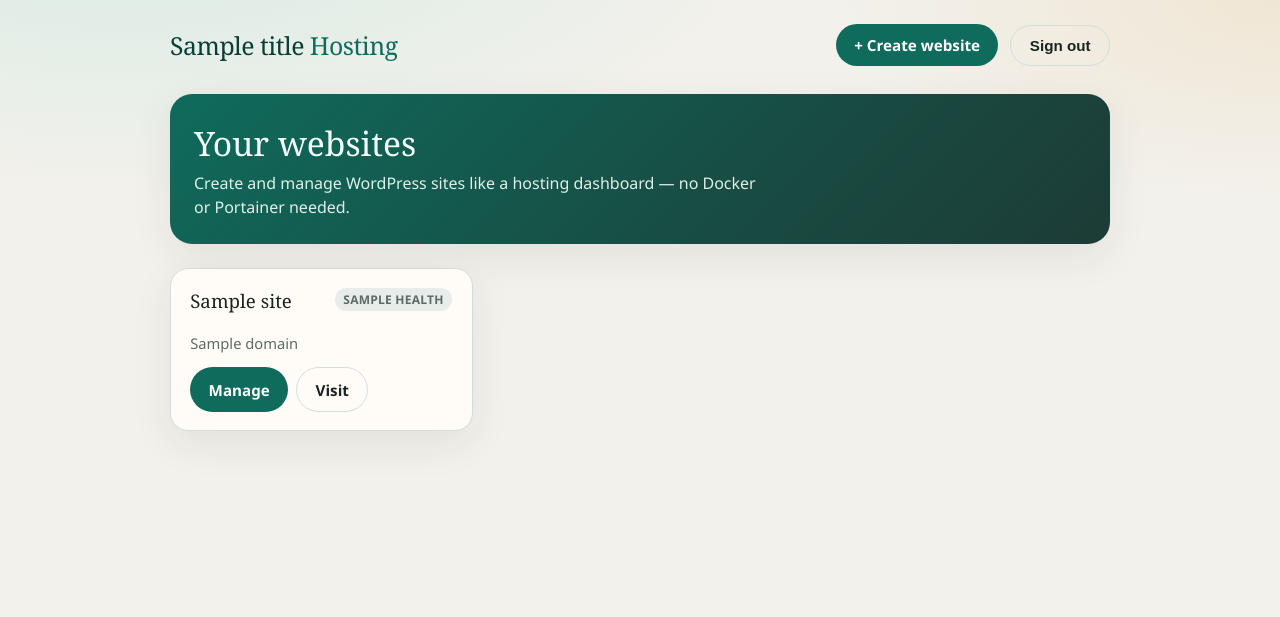
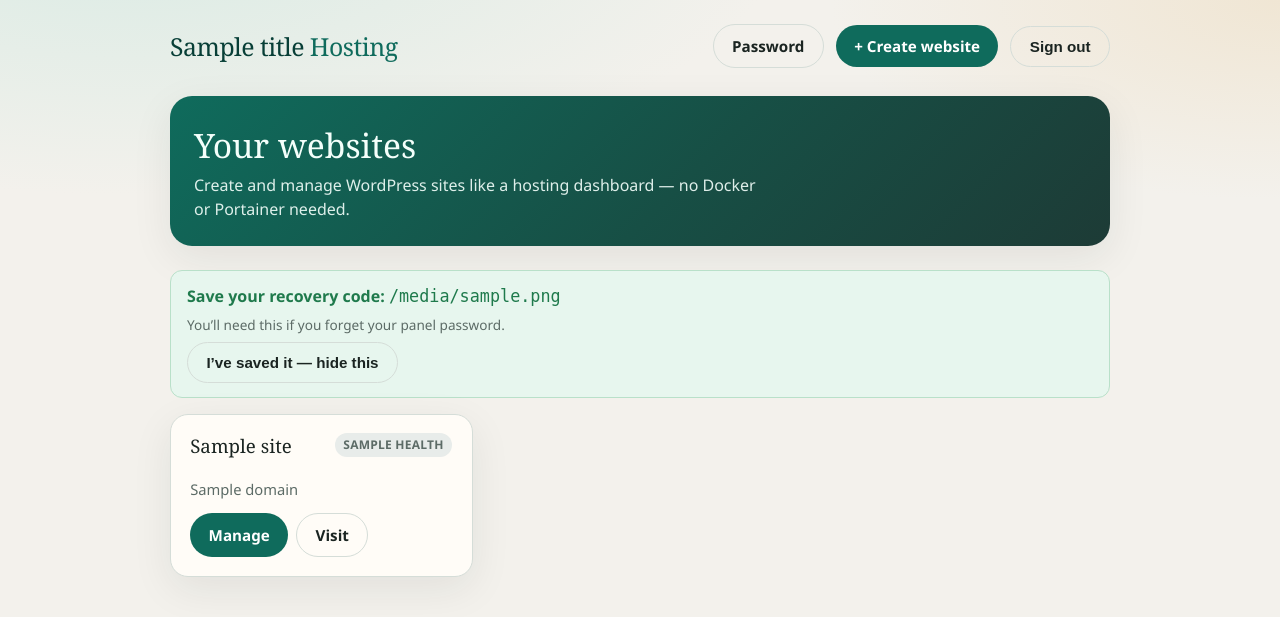
Before and after one commit to Davidora2/orija-docker-infra, a FastAPI app: template wordpress/panel/templates/dashboard.html in a window 1280 px wide. Shown: the top 617 px of the page. Run offline with FastAPI, Linux system fonts and the light colour scheme; the template is opened without the code that fills it: most values are stand-ins (such as "Sample title", 1, 10 or a date in 2020); parts of the project's set-up code (start-up, migrations or seed data) failed here and were passed over; some libraries are stand-ins or nearby versions.

Commit message:
Add hosting panel password change and recovery codes
Support changing the panel password in the UI, resetting with a recovery
code, and document that test/hosting tunnels both use localhost:18100.

Co-authored-by: Davidora2 <Davidora2@users.noreply.github.com>

```diff
--- a/wordpress/panel/app.py
+++ b/wordpress/panel/app.py
@@ -12,12 +12,12 @@ from fastapi.templating import Jinja2Templates
 from starlette.middleware.base import BaseHTTPMiddleware
 from starlette.middleware.sessions import SessionMiddleware
 
+import auth as panel_auth
 import sites as site_service
 
 BASE = Path(__file__).resolve().parent
 templates = Jinja2Templates(directory=str(BASE / "templates"))
 
-PANEL_PASSWORD = os.environ.get("PANEL_PASSWORD", "")
 SESSION_SECRET = os.environ.get("PANEL_SESSION_SECRET") or secrets.token_hex(32)
 DOMAIN_SUFFIX = os.environ.get("DEFAULT_DOMAIN_SUFFIX", "orija.store")
 PANEL_TITLE = os.environ.get("PANEL_TITLE", "Orija Hosting")
@@ -74,6 +74,7 @@ def ctx(request: Request, **extra):
 @app.on_event("startup")
 def startup() -> None:
     site_service._ensure_data()
+    panel_auth.bootstrap_from_env()
     if not (site_service.load_registry().get("sites")):
         site_service.import_existing_from_yaml(Path("/bootstrap/registry.yaml"))
 
@@ -92,13 +93,7 @@ def login_page(request: Request):
 
 @app.post("/login")
 def login_submit(request: Request, password: str = Form(...)):
-    if not PANEL_PASSWORD:
-        return templates.TemplateResponse(
-            "login.html",
-            ctx(request, error="Panel password is not configured."),
-            status_code=500,
-        )
-    if password != PANEL_PASSWORD:
+    if not panel_auth.verify_password(password):
         return templates.TemplateResponse(
             "login.html",
             ctx(request, error="Incorrect password."),
@@ -114,6 +109,59 @@ def logout(request: Request):
     return RedirectResponse(p(request, "/login"), status_code=303)
 
 
+@app.get("/forgot", response_class=HTMLResponse)
+def forgot_page(request: Request):
+    return templates.TemplateResponse(
+        "forgot.html",
+        ctx(request, error=None, success=None, recovery_hint=panel_auth.recovery_hint()),
+    )
+
+
+@app.post("/forgot", response_class=HTMLResponse)
+def forgot_submit(
+    request: Request,
+    recovery_code: str = Form(...),
+    new_password: str = Form(...),
+    confirm_password: str = Form(...),
+):
+    if new_password != confirm_password:
+        return templates.TemplateResponse(
+            "forgot.html",
+            ctx(
+                request,
+                error="New passwords do not match.",
+                success=None,
+                recovery_hint=panel_auth.recovery_hint(),
+            ),
+            status_code=400,
+        )
+    try:
+        new_code = panel_auth.reset_with_recovery(recovery_code, new_password)
+    except ValueError as exc:
+        return templates.TemplateResponse(
+            "forgot.html",
+            ctx(
+                request,
+                error=str(exc),
+                success=None,
+                recovery_hint=panel_auth.recovery_hint(),
+            ),
+            status_code=400,
+        )
+    return templates.TemplateResponse(
+        "forgot.html",
+        ctx(
+            request,
+            error=None,
+            success=(
+                "Password updated. Sign in with your new password. "
+                f"Your new recovery code is {new_code} — save it now."
+            ),
+            recovery_hint=panel_auth.recovery_hint(),
+        ),
+    )
+
+
 @app.get("/", response_class=HTMLResponse)
 def dashboard(request: Request):
     redir = require_login(request)
@@ -126,6 +174,82 @@ def dashboard(request: Request):
             sites=site_service.list_sites(),
             domain_suffix=DOMAIN_SUFFIX,
             flash=request.session.pop("flash", None),
+            recovery_code=panel_auth.peek_pending_recovery(),
+        ),
+    )
+
+
+@app.post("/account/dismiss-recovery")
+def dismiss_recovery(request: Request):
+    redir = require_login(request)
+    if redir:
+        return redir
+    panel_auth.dismiss_recovery_reveal()
+    request.session["flash"] = "Recovery code hidden. Make sure you saved it."
+    return RedirectResponse(p(request, "/"), status_code=303)
+
+
+@app.get("/account/password", response_class=HTMLResponse)
+def password_page(request: Request):
+    redir = require_login(request)
+    if redir:
+        return redir
+    return templates.TemplateResponse(
+        "password.html",
+        ctx(request, error=None, success=None, new_recovery=None),
+    )
+
+
+@app.post("/account/password", response_class=HTMLResponse)
+def password_change(
+    request: Request,
+    current_password: str = Form(...),
+    new_password: str = Form(...),
+    confirm_password: str = Form(...),
+):
+    redir = require_login(request)
+    if redir:
+        return redir
+    if new_password != confirm_password:
+        return templates.TemplateResponse(
+            "password.html",
+            ctx(request, error="New passwords do not match.", success=None, new_recovery=None),
+            status_code=400,
+        )
+    try:
+        panel_auth.change_password(current_password, new_password)
+    except ValueError as exc:
+        return templates.TemplateResponse(
+            "password.html",
+            ctx(request, error=str(exc), success=None, new_recovery=None),
+            status_code=400,
+        )
+    return templates.TemplateResponse(
+        "password.html",
+        ctx(request, error=None, success="Password changed successfully.", new_recovery=None),
+    )
+
+
+@app.post("/account/recovery", response_class=HTMLResponse)
+def recovery_rotate(request: Request, current_password: str = Form(...)):
+    redir = require_login(request)
+    if redir:
+        return redir
+    try:
+        code = panel_auth.rotate_recovery(current_password)
+    except ValueError as exc:
+        return templates.TemplateResponse(
+            "password.html",
+            ctx(request, error=str(exc), success=None, new_recovery=None),
+            status_code=400,
+        )
+    return templates.TemplateResponse(
+        "password.html",
+        ctx(
+            request,
+            error=None,
+            success="New recovery code created. Save it now.",
+            new_recovery=code,
         ),
     )
 
--- a/wordpress/panel/requirements.txt
+++ b/wordpress/panel/requirements.txt
@@ -5,4 +5,4 @@ python-multipart==0.0.17
 httpx==0.28.1
 itsdangerous==2.2.0
 pyyaml==6.0.2
-passlib[bcrypt]==1.7.4
+bcrypt==4.2.1
--- a/wordpress/panel/templates/dashboard.html
+++ b/wordpress/panel/templates/dashboard.html
@@ -4,6 +4,7 @@
   <div class="topbar">
     <div class="brand">{{ title }} <span>Hosting</span></div>
     <nav>
+      <a class="btn btn-ghost" href="{{ url('/account/password') }}">Password</a>
       <a class="btn btn-primary" href="{{ url('/sites/new') }}">+ Create website</a>
       <form method="post" action="{{ url('/logout') }}" style="display:inline">
         <button class="btn btn-ghost" type="submit">Sign out</button>
@@ -15,6 +16,17 @@
     <h1>Your websites</h1>
     <p>Create and manage WordPress sites like a hosting dashboard — no Docker or Portainer needed.</p>
   </section>
+
+  {% if recovery_code %}
+  <div class="flash">
+    <strong>Save your recovery code:</strong>
+    <code style="font-size:1.05rem">{{ recovery_code }}</code>
+    <p class="hint" style="margin:.5rem 0">You’ll need this if you forget your panel password.</p>
+    <form method="post" action="{{ url('/account/dismiss-recovery') }}">
+      <button class="btn btn-ghost" type="submit">I’ve saved it — hide this</button>
+    </form>
+  </div>
+  {% endif %}
 
   {% if flash %}<div class="flash">{{ flash }}</div>{% endif %}
 
--- a/wordpress/panel/templates/login.html
+++ b/wordpress/panel/templates/login.html
@@ -10,6 +10,9 @@
       <input id="password" type="password" name="password" required autofocus placeholder="Hosting panel password"/>
       <button class="btn btn-primary btn-block" type="submit">Sign in</button>
     </form>
+    <p class="hint" style="margin-top:1rem;text-align:center">
+      <a href="{{ url('/forgot') }}">Forgot password?</a>
+    </p>
   </div>
 </div>
 {% endblock %}
```
Also changed, not shown: wordpress/panel/auth.py (added, +166 -0 lines), wordpress/panel/templates/forgot.html (added, +26 -0 lines), wordpress/panel/templates/password.html (added, +49 -0 lines), wordpress/panel/README.md.
